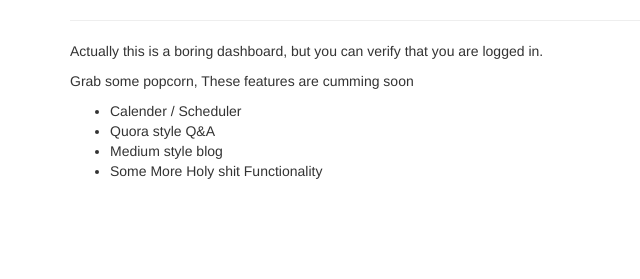
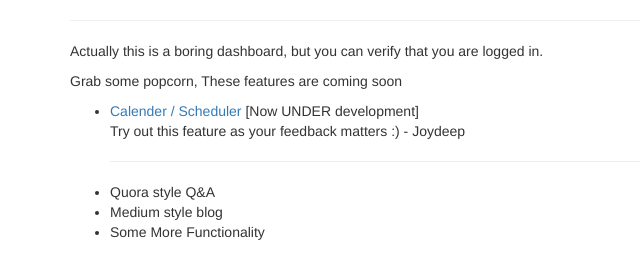
Before and after one commit to joydeep1701/techventure, a Django app: page /accounts/dash/ in a window 1280 px wide. Shown: the part 125-404 px from the top of the page, without its empty margins (0-640 px from the left). Run offline with Django 3.2, Linux system fonts and the light colour scheme; the visitor is signed in with stand-in values (Sample User, id 1); some libraries are stand-ins or nearby versions.

```diff
--- a/core/templates/core/dash.html
+++ b/core/templates/core/dash.html
@@ -4,10 +4,13 @@
   <h2>Welcome, {{request.session.firstname}}</h2>
   <hr>
   <p>Actually this is a boring dashboard, but you can verify that you are logged in.</p>
-  <p>Grab some popcorn, These features are cumming soon</p>
+  <p>Grab some popcorn, These features are coming soon</p>
   <ul>
     <li>
-      Calender / Scheduler
+      <a href="/calender">Calender / Scheduler</a> [Now UNDER development]
+      <br> Try out this feature as your feedback matters :) - Joydeep
+      <br>
+      <hr>
     </li>
     <li>
       Quora style Q&A
@@ -16,7 +19,7 @@
       Medium style blog
     </li>
     <li>
-      Some More Holy shit Functionality
+      Some More Functionality
     </li>
   </ul>
 
--- a/core/views.py
+++ b/core/views.py
@@ -25,6 +25,7 @@ def signup(request):
 	else:
 		form = SignUpForm()
 	return render(request, 'core/signup.html', {'form':form})
+
 def authorize(request):
 	if request.method == "POST":
 		username = request.POST['username']
@@ -37,6 +38,8 @@ def authorize(request):
 				request.session['firstname'] = user.first_name
 				request.session['username'] = user.username
 				messages.success(request, "Welcome "+user.first_name)
+				if request.GET['next']:
+				    return redirect(request.GET['next'])
 				return redirect('dash')
 				#return render(request, "core/dash.html")
 			else:
@@ -50,4 +53,7 @@ def authorize(request):
 			messages.error(request, "The username and password were incorrect.")
 	else:
 		form = LoginForm()
+	if request.session['username']:
+	    messages.error(request, "Are you a human?")
+	    return redirect('dash')
 	return render(request,'core/login.html', {'form':form})
--- a/landingpage/views.py
+++ b/landingpage/views.py
@@ -1,5 +1,7 @@
-from django.shortcuts import render
+from django.shortcuts import render,redirect
 #from django.http import HttpResponse
 
 def index(request):
+    if request.session['username']:
+        return redirect('dash')
     return render(request, 'landing_page/index.html')
```
